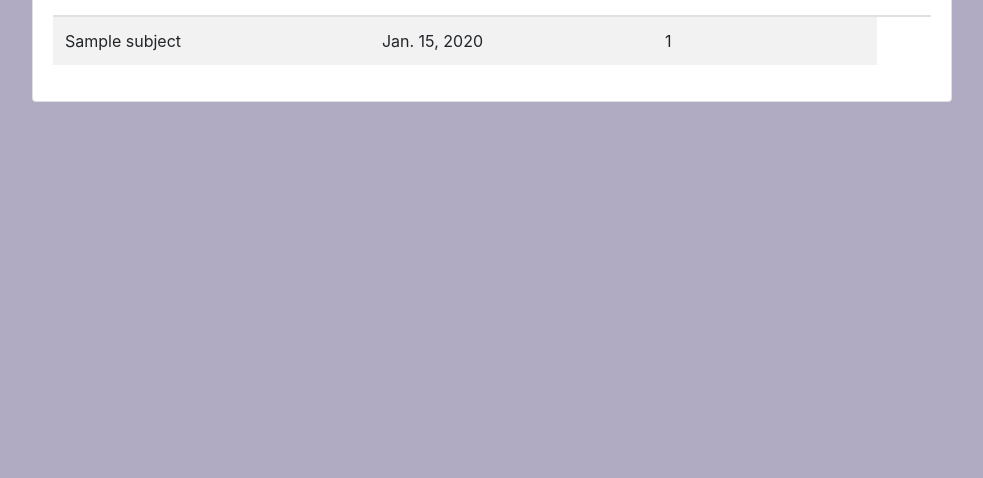
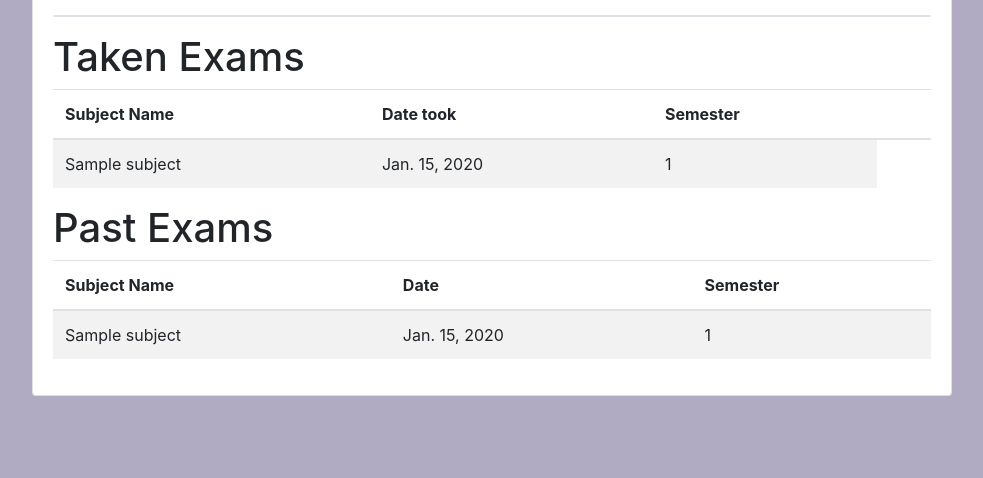
Before and after one commit to JstD/MutipleChoiceExam, a Django app: page /students/ in a window 1280 px wide. Shown: the part 322-800 px from the top of the page, without its empty margins (148-1131 px from the left). Run offline with Django 3.2, Linux system fonts and the light colour scheme; a user stored in the database is signed in; tables that the repository leaves empty hold one stand-in row (values such as "Sample post"); lists and menus that the app fills with data are empty; some libraries are stand-ins or nearby versions; some web fonts are replaced.

Commit message:
Less bug version

```diff
--- a/classroom/templates/classroom/students/student_comming_exam.html
+++ b/classroom/templates/classroom/students/student_comming_exam.html
@@ -3,7 +3,8 @@
 {% load crispy_forms_tags %}
 
 {% block content %}
-    <h1>Upcomming Exam</h1>
+
+    <h1>Do these exams now</h1>
     <div>
         <table class="table table-striped">
             <thead>
@@ -12,6 +13,35 @@
                 <th scope="col">Date</th>
                 <th scope="col">Semester</th>
                   <th scope="col"></th>
+              </tr>
+            </thead>
+            <tbody>
+                <form action="" method="post" >
+                    {% csrf_token %}
+                    {% for examtime in to_take_exam %}
+                    <tr>
+                        <td class="">{{examtime.subject.name}}</td>
+                        <td class="">{{examtime.date}}</td>
+                        <td class="">{{examtime.semester}}</td>
+                        <td class="text-right">
+                            <a href="{% url 'students:student_take_exam' pk=examtime.pk no_ques=0 %}" class="btn btn-primary">Start quiz</a>
+                        </td>
+                    </tr>
+                    {% endfor %}
+                </form>
+            </tbody>
+          </table>
+    </div>
+
+
+    <h1>Upcomming Exams</h1>
+    <div>
+        <table class="table table-striped">
+            <thead>
+              <tr>
+                <th scope="col">Subject Name</th>
+                <th scope="col">Date</th>
+                <th scope="col">Semester</th>
               </tr>
             </thead>
             <tbody>
@@ -32,7 +62,7 @@
           </table>
     </div>
 
-    <h1>Taken Exam</h1>
+    <h1>Taken Exams</h1>
     <div>
         <table class="table table-striped">
             <thead>
@@ -59,6 +89,32 @@
     </div>
 
 
+    <h1>Past Exams</h1>
+    <div>
+        <table class="table table-striped">
+            <thead>
+              <tr>
+                <th scope="col">Subject Name</th>
+                <th scope="col">Date</th>
+                <th scope="col">Semester</th>
+              </tr>
+            </thead>
+            <tbody>
+                <form action="" method="post" >
+                    {% csrf_token %}
+                    {% for examtime in outdated_exam %}
+                    <tr>
+                        <td class="">{{examtime.subject.name}}</td>
+                        <td class="">{{examtime.date}}</td>
+                        <td class="">{{examtime.semester}}</td>
+                    </tr>
+                    {% endfor %}
+                </form>
+            </tbody>
+          </table>
+    </div>
+
+
 
 <!--<script type="text/javascript">-->
 <!--    function clicked() {-->
--- a/classroom/templates/classroom/students/take_exam.html
+++ b/classroom/templates/classroom/students/take_exam.html
@@ -19,7 +19,7 @@
 
     {{ info.2|crispy }}
     <button type="submit" class="btn btn-primary">Submit </button>
-    <a href="{% url 'students:student_take_exam' pk=info.3.pk no_ques=info.0 %}" class="btn btn-primary">
+    <a href="{% url 'students:student_specific_exam' pk=info.3.pk eid=info.5 no_ques=info.0 %}" class="btn btn-primary">
         {{ info.4 }}
     </a>
 </form>
--- a/classroom/urls.py
+++ b/classroom/urls.py
@@ -8,6 +8,7 @@ urlpatterns = [
         # path('', students.StudentSubjectView.as_view(), name='subject_list'),
         path('', students.studentExam, name='student_comming_exam'),
         path('takeexam/(?P<pk>\w+)/(?P<no_ques>\[0-9]+)/', students.takeExam, name='student_take_exam'),
+        path('takeexam/(?P<pk>\w+)/(?P<eid>\[0-9]+)/(?P<no_ques>\[0-9]+)/', students.takeSpecificExam, name='student_specific_exam'),
         # path('', students.QuizListView.as_view(), name='quiz_list'),
         # path('interests/', students.StudentInterestsView.as_view(), name='student_interests'),
         # path('taken/', students.TakenQuizListView.as_view(), name='taken_quiz_list'),
--- a/classroom/views/students.py
+++ b/classroom/views/students.py
@@ -37,59 +37,29 @@ class StudentSignUpView(CreateView):
 def studentExam(request):
     today = date.today()
     upcomming_exam = Examtime.objects.all().filter(date__gt=today)
+    to_take_exam = Examtime.objects.all().filter(date=today)
+    outdated_exam = Examtime.objects.all().filter(date__lt=today)
     taken_exam = request.user.student.takeexam_set.all()
-    print(taken_exam)
-    print(upcomming_exam)
-    # taken_exam = Exam.objects.all().filter(exam__pk__in=taken_info.values('id'))
-    # taken_exam = taken_info.values('exam')
-    # print(taken_exam)
-    students_exam = {'upcomming_exam': upcomming_exam, 'taken_exam': taken_exam}
+
+    students_exam = {'upcomming_exam': upcomming_exam,
+                     'taken_exam': taken_exam,
+                     'to_take_exam': to_take_exam,
+                     'outdated_exam': outdated_exam,
+                     }
     return render(request, 'classroom/students/student_comming_exam.html', students_exam)
-
-
-# @method_decorator([login_required, student_required], name='dispatch')
-# class StudentCommingExam(ListView):
-#     model = Examtime
-#     context_object_name = 'students_exams'
-#     template_name = 'classroom/students/student_comming_exam.html'
-#
-#     def get_context_data(self, **kwargs):
-#         context = super().get_context_data(**kwargs)
-#         context['taken_exam'] = self.request.user.student.takeexam_set.all()
-#         today = date.today()
-#         context['upcomming_exam'] = Examtime.objects.all().filter(date__gt=today)
-#
-#         return context
-#
-#     def get_queryset(self):
-#         # print(self.kwargs['pk'])
-#         # today = date.today()
-#         # upcomming_exam = Examtime.objects.all().filter(date__gt=today)
-#         #
-#         # # print(taken_info.values('exam'))
-#         # taken_exam = self.request.user.student.takeexam_set.all()
-#         # print(taken_exam)
-#         # print(upcomming_exam)
-#         # # taken_exam = Exam.objects.all().filter(exam__pk__in=taken_info.values('id'))
-#         # # taken_exam = taken_info.values('exam')
-#         # # print(taken_exam)
-#         # queryset = {'upcomming_exam': upcomming_exam, 'taken_exam': taken_exam}
-#
-#         # print(queryset)
-#         today = date.today()
-#         queryset = Examtime.objects.all().filter(date__gt=today)
-#         return queryset
-
 
 @login_required
 @student_required
 def takeExam(request, pk, no_ques):
+    print("take init")
     no_ques = int(no_ques)
-
+    print(pk)
     examtime = get_object_or_404(Examtime, pk=pk)
     exam_set = Exam.objects.filter(examtime=examtime)
     exam_id = randint(0, len(exam_set) - 1)
+    print(exam_id)
     exam_code = exam_set[exam_id].code
+    print(exam_code)
     chosen_exam = Exam.objects.filter(examtime=examtime).get(code=exam_code)
 
     ques_pres = Questionpresentation.objects.filter(exam=chosen_exam)
@@ -133,7 +103,79 @@ def takeExam(request, pk, no_ques):
         if no_ques == len(question_list) - 1:
             last_ques = "Complete test"
 
-        info = (no_ques + 1, question, form, examtime, last_ques)
+        info = (no_ques + 1, question, form, examtime, last_ques, exam_id)
+        context = {}
+        context['info'] = info
+        return render(request, "classroom/students/take_exam.html", context)
+
+    else:
+        # Save the student attempt
+        new_attempt = Takeexam()
+        new_attempt.student = request.user.student
+        new_attempt.exam = chosen_exam
+        new_attempt.save()
+
+        messages.success(request, 'Congratulations! You completed the quiz with success!')
+        return redirect('students:student_comming_exam')
+
+
+@login_required
+@student_required
+def takeSpecificExam(request, pk, eid, no_ques):
+    print("take 1")
+    no_ques = int(no_ques)
+    print(pk)
+    examtime = get_object_or_404(Examtime, pk=pk)
+    exam_set = Exam.objects.filter(examtime=examtime)
+    print(eid)
+    exam_id = int(eid)
+    exam_code = exam_set[exam_id].code
+    print(exam_id)
+    print(exam_code)
+    chosen_exam = Exam.objects.filter(examtime=examtime).get(code=exam_code)
+
+    ques_pres = Questionpresentation.objects.filter(exam=chosen_exam)
+    question_list = []
+    for presentation in ques_pres:
+        question_list.append(Question.objects.get(pk=presentation.question.pk))
+
+    last_ques = "Next question"
+    if no_ques < len(question_list):
+        # Retrive current answer?
+        question = question_list[no_ques]
+        if request.method == 'POST':
+            form = TakeExamForm(question=question, data=request.POST)
+            if form.is_valid():
+                student_choice = form.cleaned_data.get('answers')
+                # Get the corresponding ques pres
+                ques_pres = Questionpresentation.objects.get(exam=chosen_exam, question=question, number=no_ques + 1)
+                # Get the corresponding answer
+                answer_obj = Answerpart.objects.get(answerid=student_choice, question=question)
+
+                # Create a new Answerorder
+                new_answerorder = Answerorder()
+                new_answerorder.answerid = answer_obj
+                new_answerorder.qpresentation = ques_pres
+                new_answerorder.option = student_choice
+
+                # Delete if exists a similar answerorder:
+                try:
+                    todelete = Answerorder.objects.get(qpresentation=ques_pres, studentid=request.user.student)
+                except Answerorder.DoesNotExist:
+                    todelete = None
+
+                if todelete:
+                    todelete.delete()
+                new_answerorder.studentid = request.user.student
+                new_answerorder.save()
+
+        else:
+            form = TakeExamForm(question=question)
+
+        if no_ques == len(question_list) - 1:
+            last_ques = "Complete test"
+
+        info = (no_ques + 1, question, form, examtime, last_ques, exam_id)
         context = {}
         context['info'] = info
         return render(request, "classroom/students/take_exam.html", context)
@@ -148,6 +190,7 @@ def takeExam(request, pk, no_ques):
 
         messages.success(request, 'Congratulations! You completed the quiz with success!')
         return redirect('students:student_comming_exam')
+
 
 # @method_decorator([login_required, student_required], name='dispatch')
 # class StudentInterestsView(UpdateView):
```
